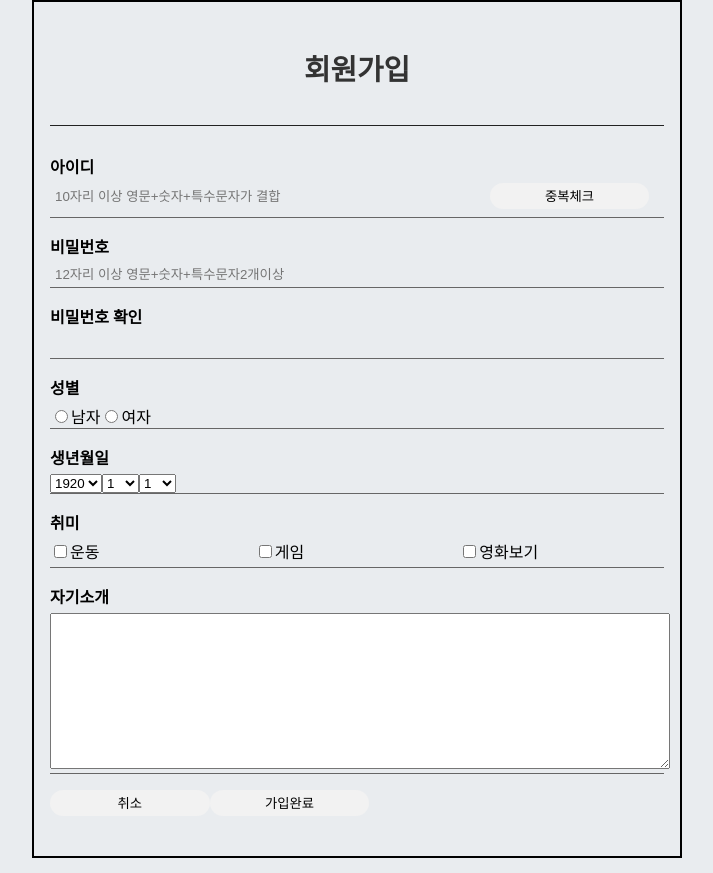
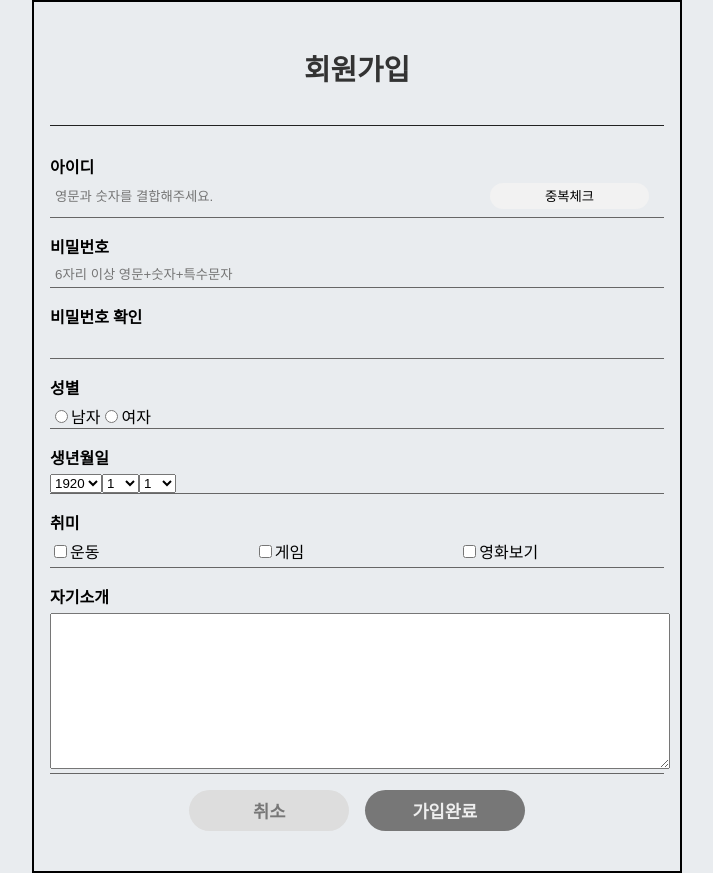
Before and after one commit to qkr30510/mytodo-fix, a React (Create React App) app: page / in a window 1280 px wide. Shown: the whole page, without its empty margins (283-996 px from the left). Built offline with nearby package versions, Linux system fonts and the light colour scheme.

Commit message:
Update signInsert

```diff
--- a/src/Sign/SignInsert.js
+++ b/src/Sign/SignInsert.js
@@ -1,4 +1,4 @@
-import React from 'react';
+import React, {useState, useCallback} from 'react';
 import styled, { css } from 'styled-components';
 
 const Box = styled.div`
@@ -25,91 +25,138 @@ form{
 `;
 
 const DivWrap = styled.div`
-
   width: 100%;
   margin-bottom: 1rem;
-  border-bottom:1px solid #666;
+  border-bottom: 1px solid #666;
 
-  &:last-child{
-  border-bottom:none;
+  &:last-child {
+    border-bottom: none;
+    display: flex;
+    justify-content: center;
+
+    button {
+      padding: 0.5rem;
+      font-size: 1.1rem;
+      font-weight: bold;
+      background: #ddd;
+      color: #777;
+      &:last-child {
+        background: #777;
+        color: #eee;
+        margin-left: 1rem;
+      }
+    }
   }
 
   label {
     display: block;
     width: 100%;
-    margin-bottom:0.3rem;
-    font-weight:bold;
-
+    margin-bottom: 0.3rem;
+    font-weight: bold;
   }
   input[type='text'] {
     padding: 5px;
     background: none;
-      border:none;
+    border: none;
     outline: none;
     width: 70%;
     text-align: left;
   }
 
-
   textarea {
     width: 100%;
   }
-
 `;
 
 const CheckBoxWrap = styled.div`
-display:flex;
-justify-content:start;
-width:auto;
+  display: flex;
+  justify-content: start;
+  width: auto;
 
-label{
-  font-weight:normal;
-
+  label {
+    font-weight: normal;
   }
-`
+`;
 
 const Button = styled.button`
   width: calc(100% - 74%);
-      background:#f2f2f2;
-      border-radius:25px;
-      border:none;
-      padding:0.2rem;
-      margin-bottom:0.5rem;
-      cursor:pointer;
-`
+  background: #f2f2f2;
+  border-radius: 25px;
+  border: none;
+  padding: 0.2rem;
+  margin-bottom: 0.5rem;
+  cursor: pointer;
+`;
 
-
-
-
-
-
-const SignInsert = ({ writeId, password, checkpw, introduce, onChange }) => {
+const SignInsert = ({ introduce, onChange}) => {
+  const [idValue, setIdValue] = useState('');
+  const [pwValue, setPwValue] = useState('');
+  const [sePwValue, seSetPwValue] = useState('');
 
   const year = () => {
     const y = [];
-    for (let i=1920; i<2020; i++){
-      y.push(<option>{i}</option>)
+    for (let i = 1920; i < 2020; i++) {
+      y.push(<option>{i}</option>);
     }
-    return y
-  }
+    return y;
+  };
 
   const month = () => {
     const m = [];
-    for(let i=1; i<13; i++){
-      m.push(<option>{i}</option>)
-
+    for (let i = 1; i < 13; i++) {
+      m.push(<option>{i}</option>);
     }
-    return m
-  }
+    return m;
+  };
 
   const day = () => {
     const d = [];
-    for(let i=1; i<32; i++){
-      d.push(<option>{i}</option>)
+    for (let i = 1; i < 32; i++) {
+      d.push(<option>{i}</option>);
+    }
+    return d;
+  };
 
+// 아이디 유효성 체크
+  const regTypeId = /^[a-zA-Z0-9]*$/;
+  if (!regTypeId.test(idValue)){
+    //console.log("아이디엔 영문과 숫자만 가능합니다.",idValue)
   }
-    return d
+
+  const checkNum = idValue.search(/[0-9]/g);
+  const checkEng = idValue.search(/[a-z]/ig);
+  if(checkNum < 0 || checkEng < 0){
+   // console.log('아이디는 영문과 숫자가 혼용되어야합니다.',idValue)
   }
+
+
+  const checkid = useCallback((e) => {
+    setIdValue(e.target.value);
+      // 정규표현식으로 체크 먼저하고 setValue로 넣기!!
+
+  }, []);
+
+// 비밀번호 유효성 체크
+
+  const checkPwNum = pwValue.search(/[0-9]/g);
+
+  const checkPwEng = pwValue.search(/[a-z]/ig);
+  const checkPwSpe = pwValue.search(/[~!@#$%^&*()_+|<>?:{}]/gi);
+  const checkpwKor = /^[ㄱ-ㅎ|ㅏ-ㅣ|가-힣]/g;
+  console.log("z",checkPwNum)
+  //const pwCheckRule = /^(?=.*[a-zA-Z])(?=.*[!@#$%])(?=.*[0-9])$/ ;
+
+
+  if(checkPwNum < 0 || checkPwEng < 0 || checkPwSpe < 0){
+    console.log('비밀번호는 영문과 숫자, 특수문자가 혼용되어야합니다.',pwValue)
+    if(checkpwKor.test(pwValue)){
+      console.log('비밀번호는 한글이 들어갈수 없습니다',pwValue)
+    }
+  }
+
+  const checkPw = useCallback ((e) => {
+    setPwValue(e.target.value)
+  },[])
 
   return (
     <Box>
@@ -120,9 +167,10 @@ const SignInsert = ({ writeId, password, checkpw, introduce, onChange }) => {
           <input
             type="text"
             name="writeId"
-            value={writeId}
-            onChange={onChange}
-            placeholder="10자리 이상 영문+숫자+특수문자가 결합"
+            value={idValue}
+            onChange={checkid}
+            placeholder="영문과 숫자를 결합해주세요."
+            id="userid"
           />
           <Button>중복체크</Button>
         </DivWrap>
@@ -131,10 +179,9 @@ const SignInsert = ({ writeId, password, checkpw, introduce, onChange }) => {
           <input
             type="text"
             name="password"
-            value={password}
-            onChange={onChange}
-            placeholder="12자리 이상 영문+숫자+특수문자2개이상
-            "
+            value={pwValue}
+            onChange={checkPw}
+            placeholder="6자리 이상 영문+숫자+특수문자"
           />
         </DivWrap>
         <DivWrap>
@@ -142,13 +189,13 @@ const SignInsert = ({ writeId, password, checkpw, introduce, onChange }) => {
           <input
             type="text"
             name="checkpw"
-            value={checkpw}
-            onChange={onChange}
+            value={sePwValue}
+            onChange={checkPw}
           />
         </DivWrap>
         <DivWrap>
           <label>성별</label>
-          <input type="radio" name="gender" value="man"/>
+          <input type="radio" name="gender" value="man" />
           남자
           <input type="radio" name="gender" value="woman" />
           여자
```
Also changed, not shown: 1 other file (tests, documents, lock files or other folders). Lines whose indentation alone changed are shown as unchanged.
